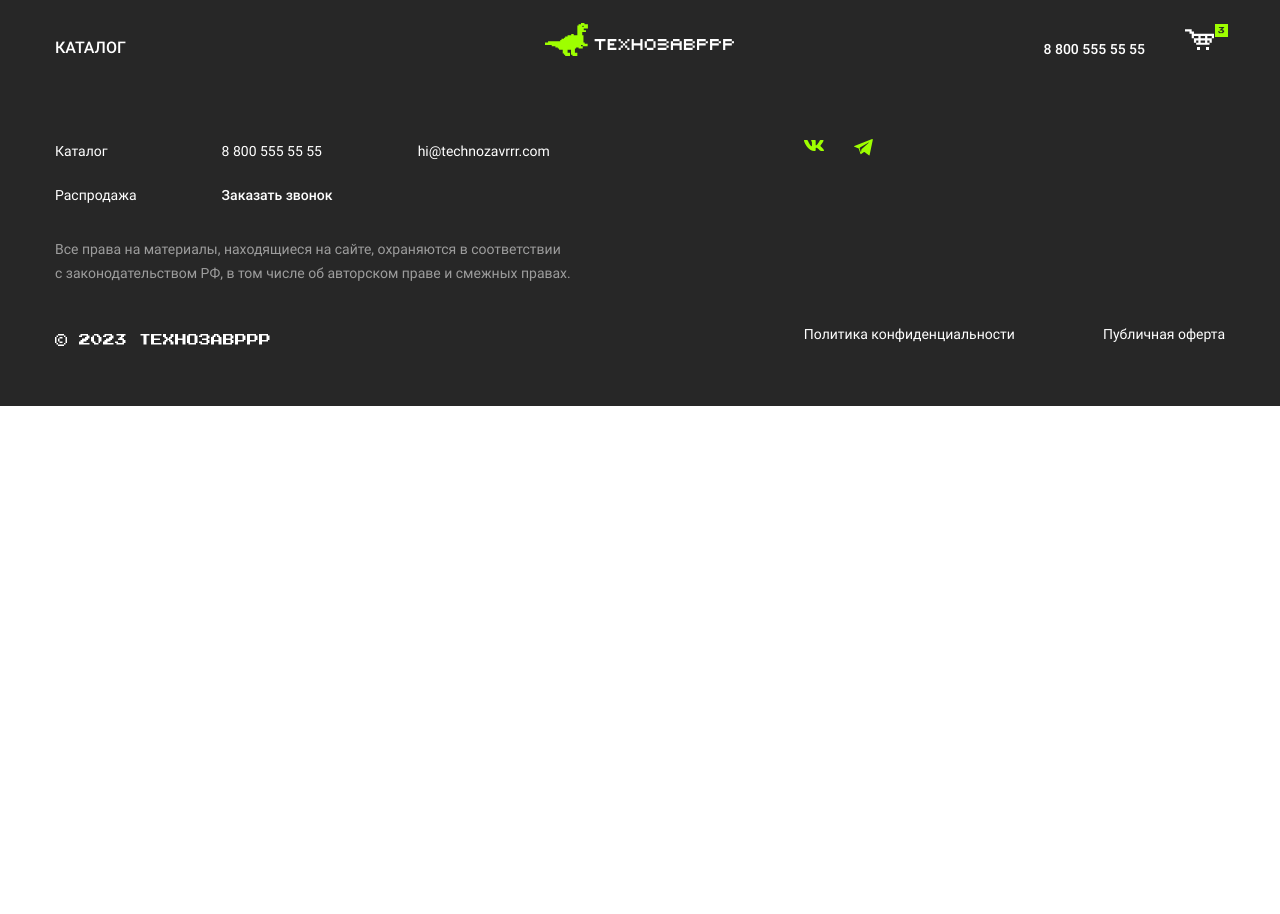
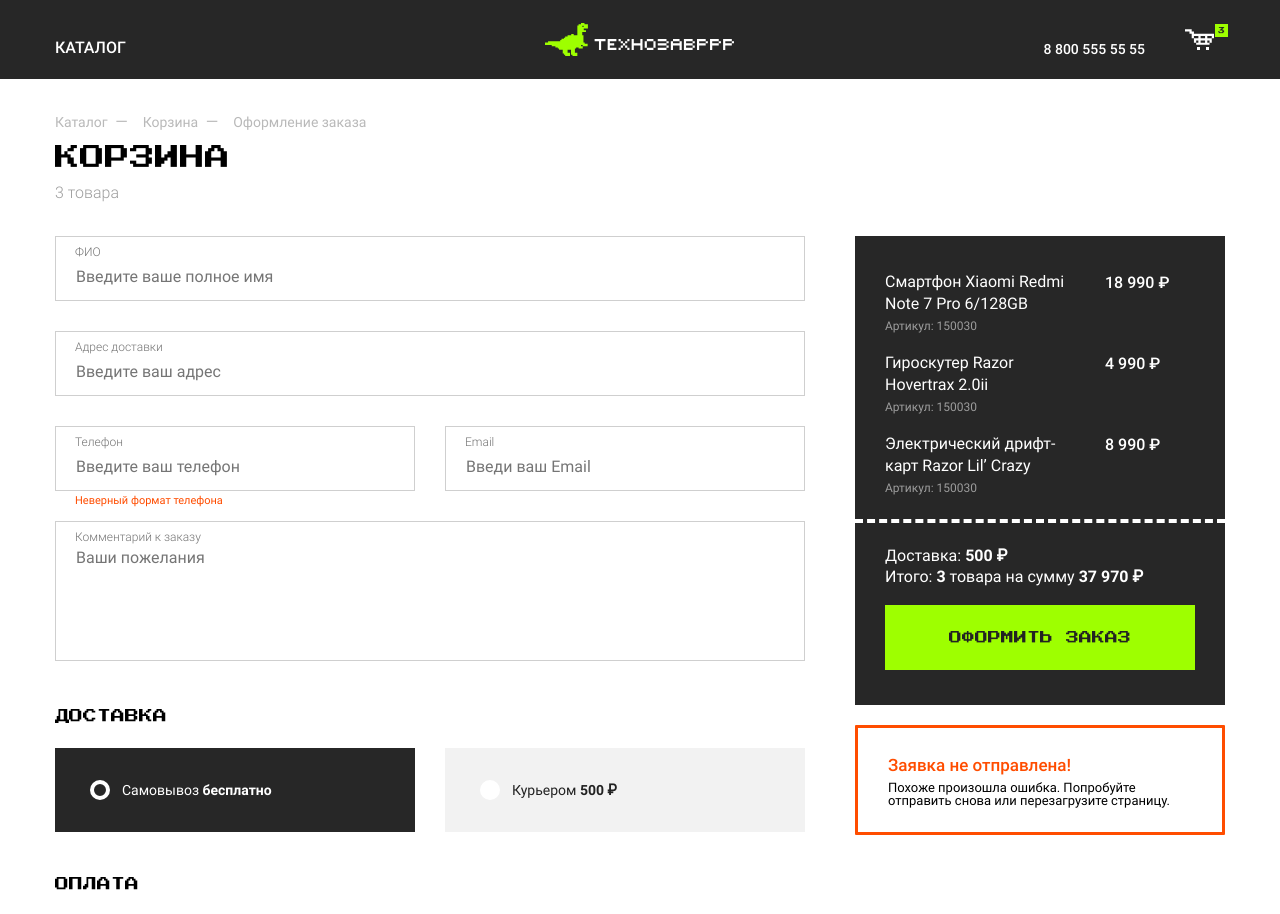
Before and after one commit to paxasonik/vue-shop, a Vue app: page /order in a window 1280 px wide. Shown: the top 914 px of the page. Before the commit the page ends 800 px from the top, so only its background shows below. Built offline with nearby package versions, Linux system fonts and the light colour scheme.

Commit message:
added order components

```diff
--- a/src/assets/scss/components/cart/cart.scss
+++ b/src/assets/scss/components/cart/cart.scss
@@ -69,61 +69,3 @@
   line-height: 24px;
   text-transform: uppercase
 }
-
-.cart__options:not(:last-child) {
-  margin-bottom: 40px
-}
-
-.cart__orders {
-  list-style: none;
-  padding: 0 30px 25px;
-  margin: 0 -30px 25px;
-  border-bottom: 4px dashed #fff
-}
-
-.cart__order {
-  display: grid;
-  grid-template-columns:1fr 90px;
-  grid-gap: 5px 20px
-}
-
-.cart__order:not(:last-child) {
-  margin-bottom: 20px
-}
-
-.cart__order h3 {
-  margin: 0;
-  font-size: 16px;
-  line-height: 22px
-}
-
-.cart__order b {
-  font-weight: 500;
-  font-size: 16px;
-  line-height: 24px
-}
-
-.cart__order span {
-  font-size: 12px;
-  line-height: 1;
-  color: #9d9d9d
-}
-
-.cart__total p {
-  margin: 0
-}
-
-.cart__total p:not(:last-child) {
-  margin-bottom: 5px
-}
-
-.cart__error {
-  grid-column: 2/3
-}
-
-.cart__message {
-  margin: 0 0 50px;
-  font-size: 16px;
-  line-height: 24px;
-  color: #000
-}
--- /dev/null
+++ b/src/assets/scss/components/order/order.scss
@@ -0,0 +1,115 @@
+.cart__options:not(:last-child) {
+  margin-bottom: 40px
+}
+
+.cart__orders {
+  list-style: none;
+  padding: 0 30px 25px;
+  margin: 0 -30px 25px;
+  border-bottom: 4px dashed #fff
+}
+
+.cart__order {
+  display: grid;
+  grid-template-columns:1fr 90px;
+  grid-gap: 5px 20px
+}
+
+.cart__order:not(:last-child) {
+  margin-bottom: 20px
+}
+
+.cart__order h3 {
+  margin: 0;
+  font-size: 16px;
+  line-height: 22px
+}
+
+.cart__order b {
+  font-weight: 500;
+  font-size: 16px;
+  line-height: 24px
+}
+
+.cart__order span {
+  font-size: 12px;
+  line-height: 1;
+  color: #9d9d9d
+}
+
+.cart__total p {
+  margin: 0
+}
+
+.cart__total p:not(:last-child) {
+  margin-bottom: 5px
+}
+
+.cart__error {
+  grid-column: 2/3
+}
+
+.cart__message {
+  margin: 0 0 50px;
+  font-size: 16px;
+  line-height: 24px;
+  color: #000
+}
+
+.options {
+  margin: 0;
+  padding: 0;
+  list-style: none;
+  display: grid;
+  grid-template-columns:repeat(2, 1fr);
+  grid-gap: 30px
+}
+
+.options__label {
+  display: block;
+  cursor: pointer
+}
+
+.options__value {
+  position: relative;
+  display: block;
+  background-color: #f2f2f2;
+  padding: 35px 30px 35px 67px;
+  font-size: 14px;
+  line-height: 1;
+  color: #222
+}
+
+.options__value::before {
+  content: '';
+  left: 35px;
+  border: 4px solid #fff;
+  background-color: #fff;
+  -webkit-transition: all .2s ease;
+  transition: all .2s ease
+}
+
+.options__label:hover .options__value {
+  background-color: rgba(39, 39, 39, .6)
+}
+
+.options__label:hover .options__value::before {
+  background-color: transparent
+}
+
+.options__radio:focus ~ .options__value {
+  background-color: rgba(39, 39, 39, .6)
+}
+
+.options__radio:focus ~ .options__value::before {
+  background-color: transparent
+}
+
+.options__radio:checked ~ .options__value {
+  background-color: #272727;
+  color: #fff
+}
+
+.options__radio:checked ~ .options__value::before {
+  background-color: transparent
+}
--- a/src/assets/scss/main.scss
+++ b/src/assets/scss/main.scss
@@ -11,3 +11,5 @@
 
 @import "components/cart/product";
 @import "components/cart/cart";
+
+@import "components/order/order";
--- a/src/pages/OrderPage.vue
+++ b/src/pages/OrderPage.vue
@@ -3,9 +3,133 @@
 </script>
 
 <template>
+  <main class="content container">
+    <div class="content__top">
+      <ul class="breadcrumbs">
+        <li class="breadcrumbs__item">
+          <a class="breadcrumbs__link" href="index.html">
+            Каталог
+          </a>
+        </li>
+        <li class="breadcrumbs__item">
+          <a class="breadcrumbs__link" href="cart.html">
+            Корзина
+          </a>
+        </li>
+        <li class="breadcrumbs__item">
+          <a class="breadcrumbs__link">
+            Оформление заказа
+          </a>
+        </li>
+      </ul>
 
+      <h1 class="content__title">
+        Корзина
+      </h1>
+      <span class="content__info">3 товара</span>
+    </div>
+
+    <section class="cart">
+      <form class="cart__form form" action="#" method="POST">
+        <div class="cart__field">
+          <div class="cart__data">
+            <label class="form__label">
+              <input class="form__input" type="text" name="name" placeholder="Введите ваше полное имя">
+              <span class="form__value">ФИО</span>
+            </label>
+
+            <label class="form__label">
+              <input class="form__input" type="text" name="address" placeholder="Введите ваш адрес">
+              <span class="form__value">Адрес доставки</span>
+            </label>
+
+            <label class="form__label">
+              <input class="form__input" type="tel" name="phone" placeholder="Введите ваш телефон">
+              <span class="form__value">Телефон</span>
+              <span class="form__error">Неверный формат телефона</span>
+            </label>
+
+            <label class="form__label">
+              <input class="form__input" type="email" name="email" placeholder="Введи ваш Email">
+              <span class="form__value">Email</span>
+            </label>
+
+            <label class="form__label">
+              <textarea class="form__input form__input--area" name="comments" placeholder="Ваши пожелания"></textarea>
+              <span class="form__value">Комментарий к заказу</span>
+            </label>
+          </div>
+
+          <div class="cart__options">
+            <h3 class="cart__title">Доставка</h3>
+            <ul class="cart__options options">
+              <li class="options__item">
+                <label class="options__label">
+                  <input class="options__radio sr-only" type="radio" name="delivery" value="0" checked="">
+                  <span class="options__value">Самовывоз <b>бесплатно</b></span>
+                </label>
+              </li>
+              <li class="options__item">
+                <label class="options__label">
+                  <input class="options__radio sr-only" type="radio" name="delivery" value="500">
+                  <span class="options__value">Курьером <b>500 ₽</b></span>
+                </label>
+              </li>
+            </ul>
+
+            <h3 class="cart__title">Оплата</h3>
+            <ul class="cart__options options">
+              <li class="options__item">
+                <label class="options__label">
+                  <input class="options__radio sr-only" type="radio" name="pay" value="card">
+                  <span class="options__value">Картой при получении</span>
+                </label>
+              </li>
+              <li class="options__item">
+                <label class="options__label">
+                  <input class="options__radio sr-only" type="radio" name="pay" value="cash">
+                  <span class="options__value">Наличными при получении</span>
+                </label>
+              </li>
+            </ul>
+          </div>
+        </div>
+
+        <div class="cart__block">
+          <ul class="cart__orders">
+            <li class="cart__order">
+              <h3>Смартфон Xiaomi Redmi Note 7 Pro 6/128GB</h3>
+              <b>18 990 ₽</b>
+              <span>Артикул: 150030</span>
+            </li>
+            <li class="cart__order">
+              <h3>Гироскутер Razor Hovertrax 2.0ii</h3>
+              <b>4 990 ₽</b>
+              <span>Артикул: 150030</span>
+            </li>
+            <li class="cart__order">
+              <h3>Электрический дрифт-карт Razor Lil’ Crazy</h3>
+              <b>8 990 ₽</b>
+              <span>Артикул: 150030</span>
+            </li>
+          </ul>
+
+          <div class="cart__total">
+            <p>Доставка: <b>500 ₽</b></p>
+            <p>Итого: <b>3</b> товара на сумму <b>37 970 ₽</b></p>
+          </div>
+
+          <button class="cart__button button button--primery" type="submit">
+            Оформить заказ
+          </button>
+        </div>
+        <div class="cart__error form__error-block">
+          <h4>Заявка не отправлена!</h4>
+          <p>
+            Похоже произошла ошибка. Попробуйте отправить снова или перезагрузите страницу.
+          </p>
+        </div>
+      </form>
+    </section>
+  </main>
 </template>
-
-<style scoped>
-
-</style>
```
